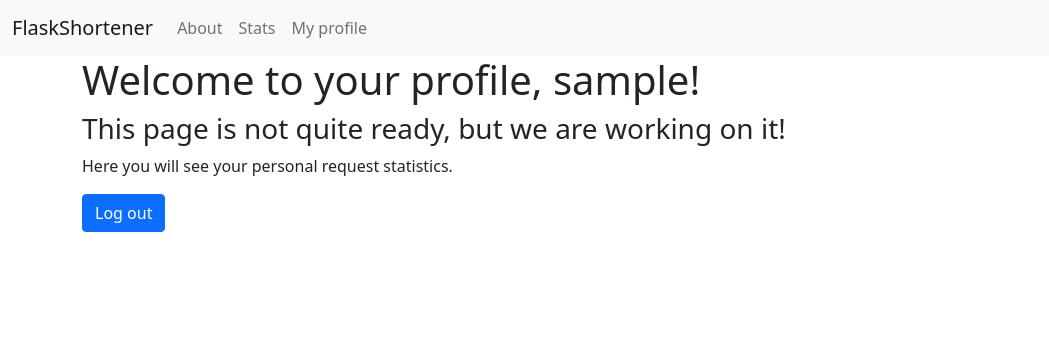
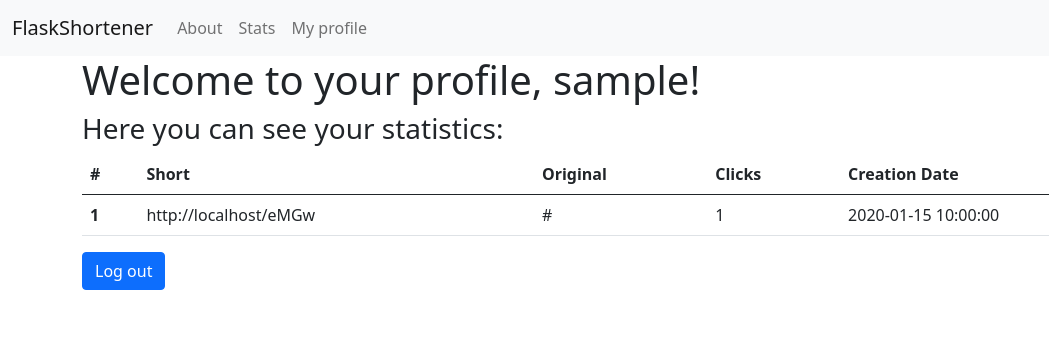
Before and after one commit to viktoryest/url_shortener, a Flask app: page /my_profile in a window 1280 px wide. Shown: the top 356 px of the page, without its empty margins (0-1049 px from the left). Run offline with Flask 2, Linux system fonts and the light colour scheme; a user stored in the database is signed in; tables that the repository leaves empty hold one stand-in row (values such as "Sample post").

Commit message:
Personal users' statistics

```diff
--- a/app.py
+++ b/app.py
@@ -43,7 +43,11 @@ def index():
             flash('The URL is required!', category='danger')
             return redirect(url_for('index'))
 
-        url_data = conn.execute('INSERT INTO urls (original_url) VALUES (?)',
+        if current_user.is_authenticated:
+            url_data = conn.execute('INSERT INTO urls (original_url, user_id) VALUES (?, ?)',
+                                    (url, current_user.get_id()))
+        else:
+            url_data = conn.execute('INSERT INTO urls (original_url) VALUES (?)',
                                 (url,))
         conn.commit()
         conn.close()
@@ -105,12 +109,23 @@ def stats():
 @app.route('/my_profile', methods=['GET', 'POST'])
 @login_required
 def my_profile():
+    conn = get_db_connection()
+    db_urls = conn.execute(f'SELECT id, created, original_url, '
+                           f'clicks FROM urls WHERE user_id = "{current_user.get_id()}"').fetchall()
+    conn.close()
+
+    my_urls = []
+    for url in db_urls:
+        url = dict(url)
+        url['short_url'] = request.host_url + hashids.encode(url['id'])
+        my_urls.append(url)
+
     if request.method == 'POST':
         logout_user()
         flash('You have successfully logged out', category='success')
         return redirect(url_for('sign_in'))
 
-    return render_template('my_profile.html')
+    return render_template('my_profile.html', my_urls=my_urls)
 
 
 @app.route('/sign_up', methods=['GET', 'POST'])
--- a/schema.sql
+++ b/schema.sql
@@ -2,7 +2,8 @@ CREATE TABLE IF NOT EXISTS urls (
     id INTEGER PRIMARY KEY AUTOINCREMENT,
     created TIMESTAMP NOT NULL DEFAULT CURRENT_TIMESTAMP,
     original_url TEXT NOT NULL,
-    clicks INTEGER NOT NULL DEFAULT 0
+    clicks INTEGER NOT NULL DEFAULT 0,
+    user_id INTEGER NOT NULL
 );
 
 CREATE TABLE IF NOT EXISTS users (
--- a/templates/my_profile.html
+++ b/templates/my_profile.html
@@ -2,8 +2,30 @@
 
 {% block content %}
 <h1>Welcome to your profile, {{ current_user.get_username() }}!</h1>
-<h3>This page is not quite ready, but we are working on it!</h3>
-<p>Here you will see your personal request statistics.</p>
+<h3>Here you can see your statistics:</h3>
+<table class="table">
+    <thead>
+        <tr>
+        <th scope="col">#</th>
+        <th scope="col">Short</th>
+        <th scope="col">Original</th>
+        <th scope="col">Clicks</th>
+        <th scope="col">Creation Date</th>
+        </tr>
+    </thead>
+    <tbody>
+        {% for url in my_urls %}
+            <tr>
+                <th scope="row">{{ url['id'] }}</th>
+                <td>{{ url['short_url'] }}</td>
+                <td>{{ url['original_url'] }}</td>
+                <td>{{ url['clicks'] }}</td>
+                <td>{{ url['created'] }}</td>
+            </tr>
+        {% endfor %}
+    </tbody>
+</table>
+
 <form method="post">
         <div class="mt-2">
                 <button type="submit" class="btn btn-primary">Log out</button>
```
Also changed, not shown: README.md, README_RUS.md.
